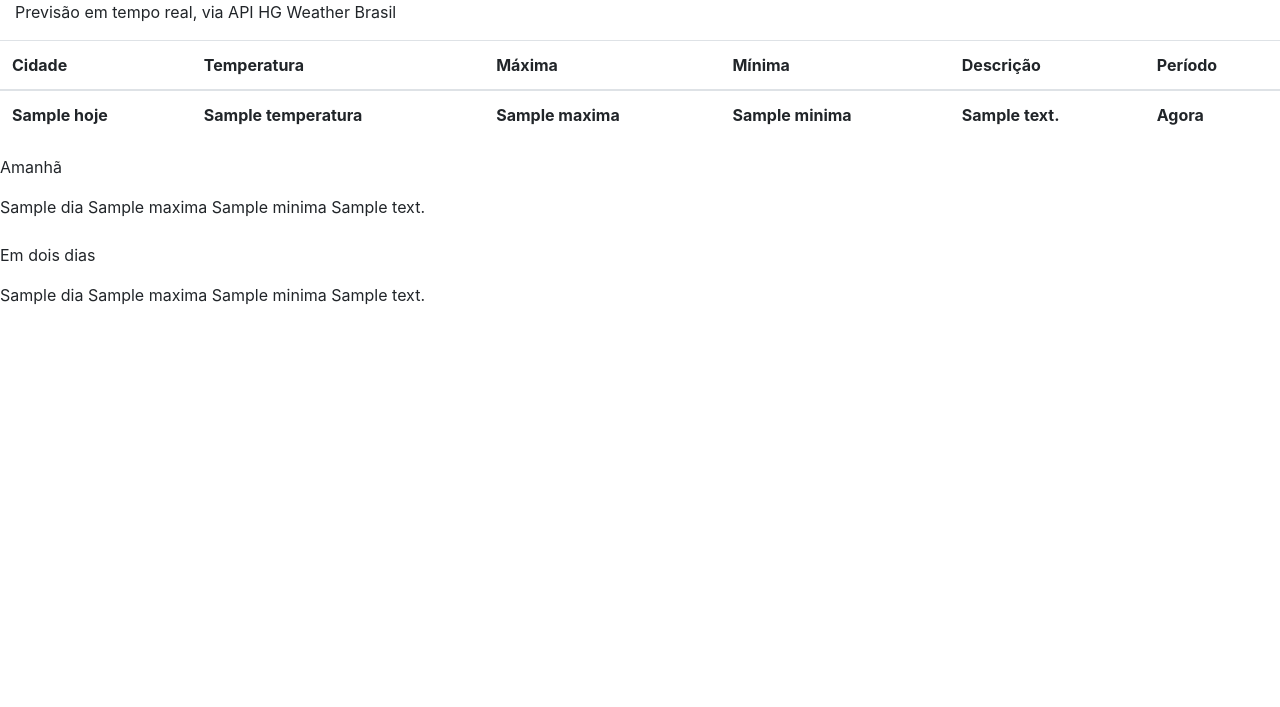
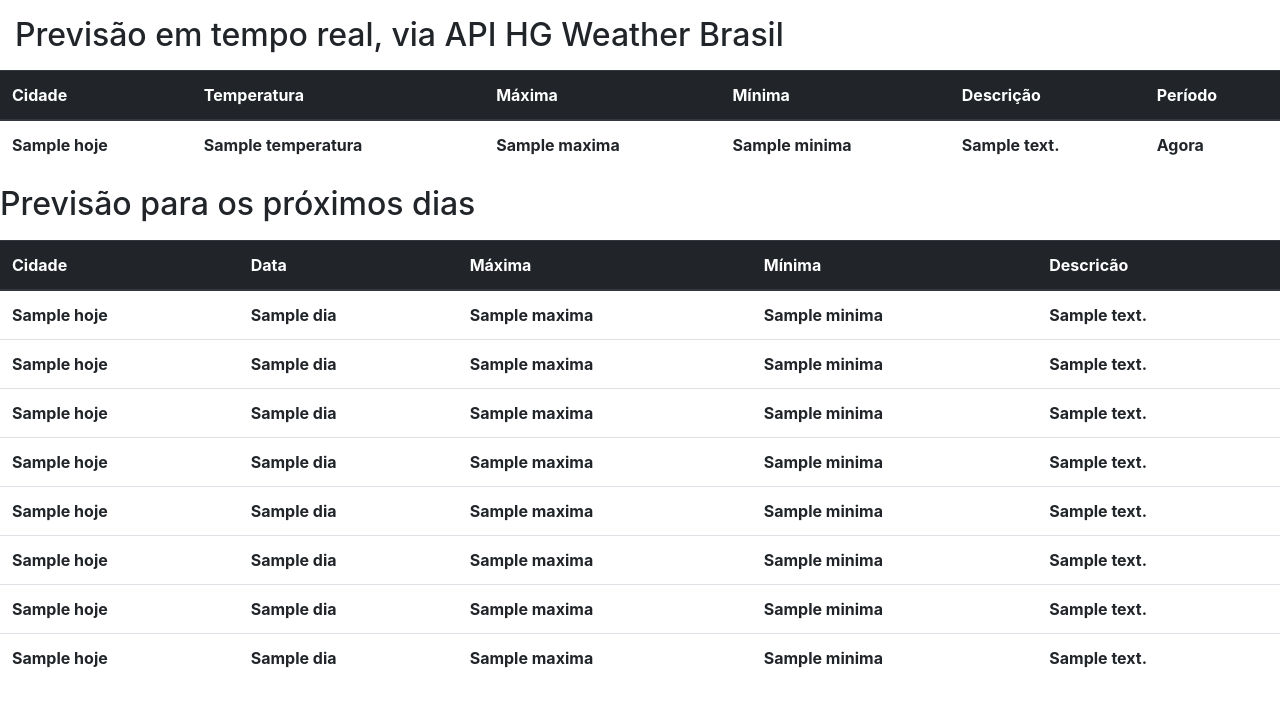
Before and after one commit to WellingtonMarinho13/Consumindo_API_HG_Brasil, a Django app: template weather/templates/clima.html in a window 1280 px wide. Shown: the part 56-763 px from the top of the page. Run offline with Django 3.2, Linux system fonts and the light colour scheme; the template is opened without the code that fills it: most values are stand-ins (such as "Sample title", 1, 10 or a date in 2020); lists and menus that the app fills with data are empty; some libraries are stand-ins or nearby versions.

Commit message:
Parte lógica de Weather finalizada e implementada no template. Contudo, seria necessário apresentar as informações de forma mais interessante.

```diff
--- a/templates/parciais/_nav.html
+++ b/templates/parciais/_nav.html
@@ -1,6 +1,6 @@
 {% load static %}
 <nav class="navbar navbar-expand-lg navbar-light bg-light">
-    <a class="navbar-brand" href="{% url 'index'%}">Cotação agora</a>
+    <a class="navbar-brand" href="{% url 'atualiza'%}">Cotação agora</a>
     <button class="navbar-toggler" type="button" data-toggle="collapse" data-target="#conteudoNavbarSuportado" aria-controls="conteudoNavbarSuportado" aria-expanded="false" aria-label="Alterna navegação">
       <span class="navbar-toggler-icon"></span>
     </button>
@@ -14,7 +14,7 @@
           <a class="nav-link" href="https://github.com/WellingtonMarinho13/Consumindo_API_HG_Brasil" target="_blank">Link desse repositório</a>
         </li>
         <li class="nav-item">
-          <a class="nav-link" href="{% url 'clima' %}" target="_blank">Weather</a>
+          <a class="nav-link" href="{% url 'clima' %}">Weather</a>
         </li>
 
 
--- a/weather/templates/clima.html
+++ b/weather/templates/clima.html
@@ -2,11 +2,11 @@
 
 {% block content %}
 <div class="col-12">
-  <p>Previsão em tempo real, via API HG Weather Brasil</p>
+  <p><h2>Previsão em tempo real, via API HG Weather Brasil</h2></p>
 </div>
 <div>
-  <table class="table table-triped">
-  <thead>
+  <table class="table">
+  <thead class="thead-dark">
     <tr>
       <th>Cidade</th>
       <th>Temperatura</th>
@@ -26,10 +26,95 @@
       <th>Agora</th>
     </tr>
   </tbody>
+  </table>
 </div>
 
 <div>
-  <table></table>
+  <p><h2>Previsão para os próximos dias</h2></p>
+  <table class="table">
+    <thead class="thead-dark">
+      <tr>
+        <th scope="col">Cidade</th>
+        <th scope="col">Data</th>
+        <th scope="col">Máxima</th>
+        <th scope="col">Mínima</th>
+        <th scope="col">Descricão</th>
+      </tr>
+    </thead>
+    <tbody>
+
+
+        <th>{{ hoje.nome}}</th>
+        <th>{{ amanha.dia}}</th>
+        <th>{{ amanha.maxima}}</th>
+        <th>{{ amanha.minima }}</th>
+        <th>{{ amanha.descricao }}</th>
+      </tr>
+
+      <tr>
+        <th>{{ hoje.nome}}</th>
+        <th>{{ dois.dia}}</th>
+        <th>{{ dois.maxima}}</th>
+        <th>{{ dois.minima }}</th>
+        <th>{{ dois.descricao }}</th>
+      </tr>
+
+
+      <tr>
+        <th>{{ hoje.nome}}</th>
+        <th>{{ tres.dia}}</th>
+        <th>{{ tres.maxima}}</th>
+        <th>{{ tres.minima }}</th>
+        <th>{{ tres.descricao }}</th>
+      </tr>
+
+
+      <tr>
+        <th>{{ hoje.nome}}</th>
+        <th>{{ quatro.dia}}</th>
+        <th>{{ quatro.maxima}}</th>
+        <th>{{ quatro.minima }}</th>
+        <th>{{ quatro.descricao }}</th>
+      </tr>
+
+
+      <tr>
+        <th>{{ hoje.nome}}</th>
+        <th>{{ cinco.dia}}</th>
+        <th>{{ cinco.maxima}}</th>
+        <th>{{ cinco.minima }}</th>
+        <th>{{ cinco.descricao }}</th>
+      </tr>
+
+
+      <tr>
+        <th>{{ hoje.nome}}</th>
+        <th>{{ seis.dia}}</th>
+        <th>{{ seis.maxima}}</th>
+        <th>{{ seis.minima }}</th>
+        <th>{{ seis.descricao }}</th>
+      </tr>
+
+
+      <tr>
+        <th>{{ hoje.nome}}</th>
+        <th>{{ sete.dia}}</th>
+        <th>{{ sete.maxima}}</th>
+        <th>{{ sete.minima }}</th>
+        <th>{{ sete.descricao }}</th>
+      </tr>
+
+
+      <tr>
+        <th>{{ hoje.nome}}</th>
+        <th>{{ oito.dia}}</th>
+        <th>{{ oito.maxima}}</th>
+        <th>{{ oito.minima }}</th>
+        <th>{{ oito.descricao }}</th>
+      </tr>
+
+    </tbody>
+  </table>
 </div>
 
 
@@ -37,23 +122,4 @@
 
 
 
-
-
-
-</table>
-
-  <p>Amanhã</p>  {{ amanha.dia }}
-    {{ amanha.maxima }}
-    {{ amanha.minima }}
-    {{ amanha.descricao }}
-<br>
-<br>
-  <p>Em dois dias</p>  {{ dois.dia }}
-    {{ dois.maxima }}
-    {{ dois.minima }}
-    {{ dois.descricao }}
-
-
-<br>
-
 {% endblock %}
```
Also changed, not shown: weather/views.py (+11 -5 lines).
